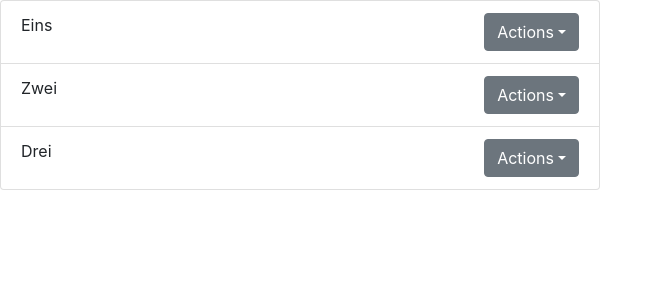
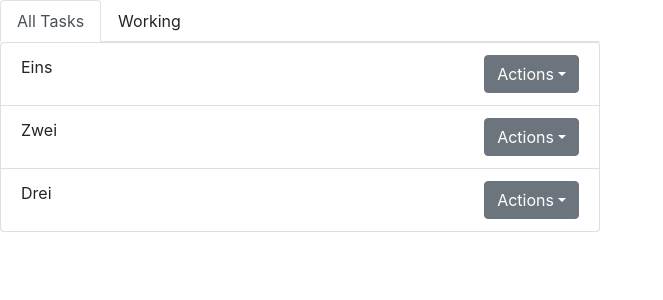
Before and after one commit to dohack2018/TodoTogetherRN, a React (Create React App) app: page / in a window 1280 px wide. Shown: the top 300 px of the page, without its empty margins (0-663 px from the left). Built offline with nearby package versions, Linux system fonts and the light colour scheme.

Commit message:
Create Tabs component

```diff
--- a/src/App.js
+++ b/src/App.js
@@ -2,14 +2,13 @@ import React, { Component } from 'react'
 import logo from './logo.svg'
 import './App.css'
 import TodoList from './components/TodoList'
+import Tabs from './components/Tabs'
 
 class App extends Component {
   render() {
     return (
       <div className="App">
-        <TodoList
-          items={["Eins", "Zwei", "Drei"]}>
-        </TodoList>
+        <Tabs></Tabs>
       </div>
     );
   }
--- /dev/null
+++ b/src/components/Tabs/index.js
@@ -0,0 +1,58 @@
+import React from 'react';
+import { TabContent, TabPane, Nav, NavItem, NavLink, Card, Button, CardTitle, CardText, Row, Col } from 'reactstrap';
+import TodoList from '../TodoList';
+import classnames from 'classnames';
+import './tabs.css';
+
+export default class Tabs extends React.Component {
+  constructor(props) {
+    super(props);
+
+    this.toggle = this.toggle.bind(this);
+    this.state = {
+      activeTab: '1'
+    };
+  }
+
+  toggle(tab) {
+    if (this.state.activeTab !== tab) {
+      this.setState({
+        activeTab: tab
+      });
+    }
+  }
+  render() {
+    return (
+      <div className="tabs">
+        <Nav tabs>
+          <NavItem>
+            <NavLink
+              className={classnames({ active: this.state.activeTab === '1' })}
+              onClick={() => { this.toggle('1'); }}
+            >
+                All Tasks
+            </NavLink>
+          </NavItem>
+          <NavItem>
+            <NavLink
+              className={classnames({ active: this.state.activeTab === '2' })}
+              onClick={() => { this.toggle('2'); }}
+            >
+                Working
+            </NavLink>
+          </NavItem>
+        </Nav>
+        <TabContent activeTab={this.state.activeTab}>
+          <TabPane tabId="1">
+            <TodoList
+                items={["Eins", "Zwei", "Drei"]}>
+            </TodoList>
+          </TabPane>
+          <TabPane tabId="2">
+
+          </TabPane>
+        </TabContent>
+      </div>
+    );
+  }
+}
--- /dev/null
+++ b/src/components/Tabs/tabs.css
@@ -0,0 +1,7 @@
+.tabs {
+    width: 600px;
+}
+
+.nav-tabs .nav-link {
+    cursor: pointer;
+}
--- a/src/components/TodoList/todoList.css
+++ b/src/components/TodoList/todoList.css
@@ -1,3 +1,3 @@
 .TodoList {
-    width: 600px;
+
 }
```
